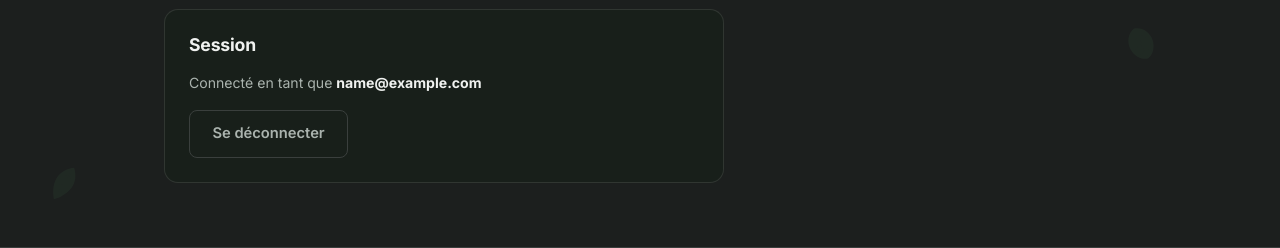
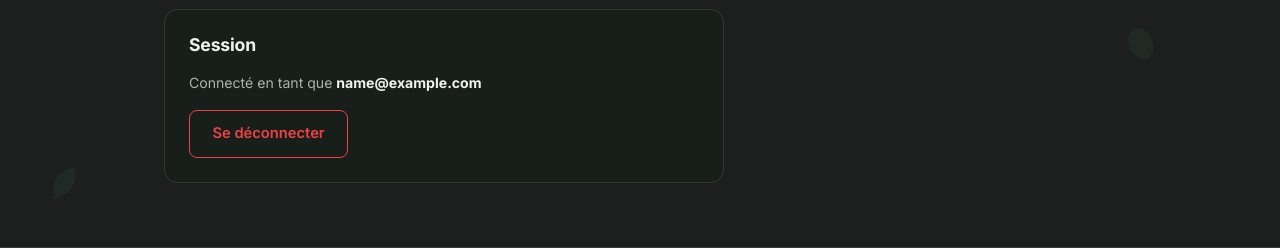
Before and after one commit to SpectraSolar0/thegardenlabs, a Flask app: page /account/settings in a window 1280 px wide. Shown: the part 1443-1691 px from the top of the page. Run offline with Flask 3, Linux system fonts and the light colour scheme; the visitor is signed in with stand-in values (Sample User, id 1); data comes from the database, SQL or seed files in the repository.

Commit message:
Add danger button styles in accounts.css
Add styles for danger button with hover effect.

```diff
--- a/static/css/accounts.css
+++ b/static/css/accounts.css
@@ -74,6 +74,15 @@ body { position: relative; overflow-x: hidden; }
 }
 .flash--success { background: rgba(59, 165, 92, 0.15); border: 1px solid var(--acc-success); color: var(--acc-success); }
 .flash--error { background: rgba(237, 66, 69, 0.15); border: 1px solid var(--acc-error); color: var(--acc-error); }
+
+/* ---------- Bouton danger (déconnexion) ---------- */
+.btn--danger {
+    color: var(--acc-error);
+    border-color: var(--acc-error);
+}
+.btn--danger:hover {
+    background: rgba(237, 66, 69, 0.1);
+}
 
 /* ---------- Auth pages (login, register, forgot, reset, checkout, support) ---------- */
 .auth-section {
```
